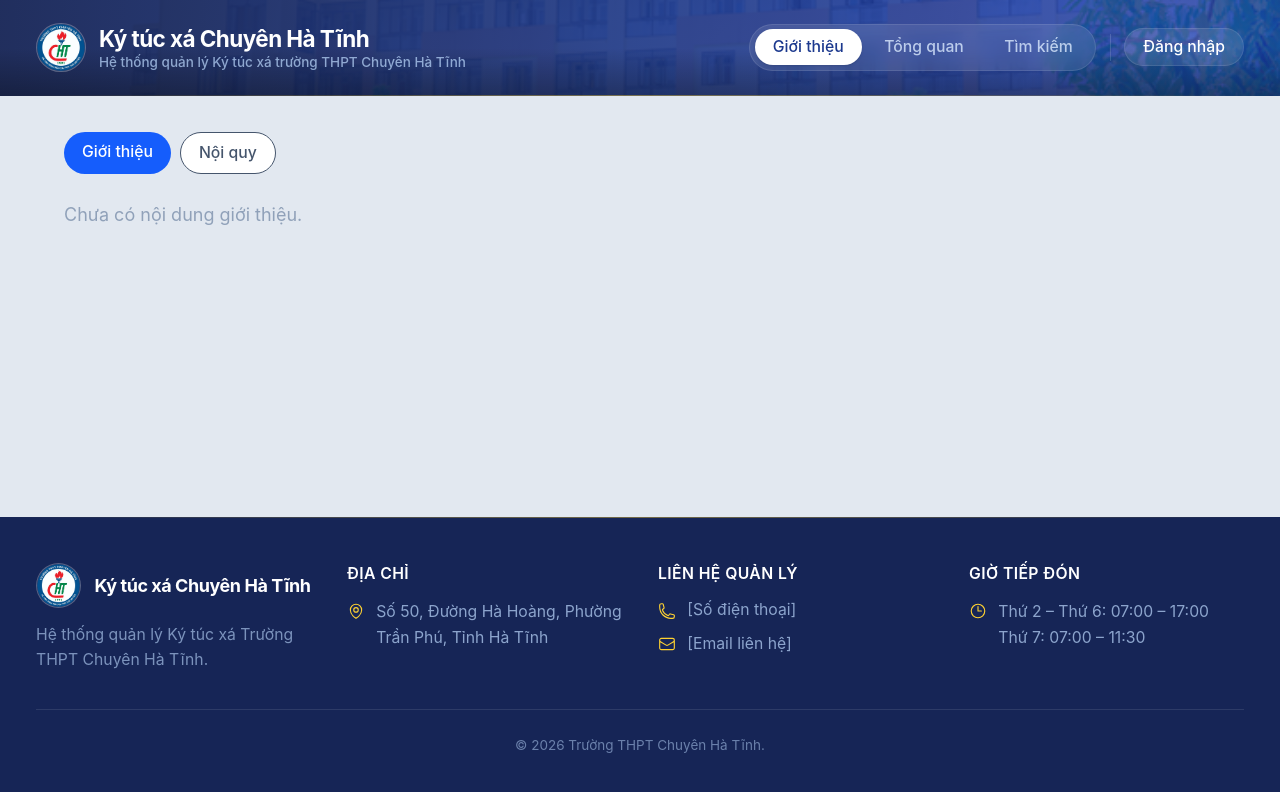
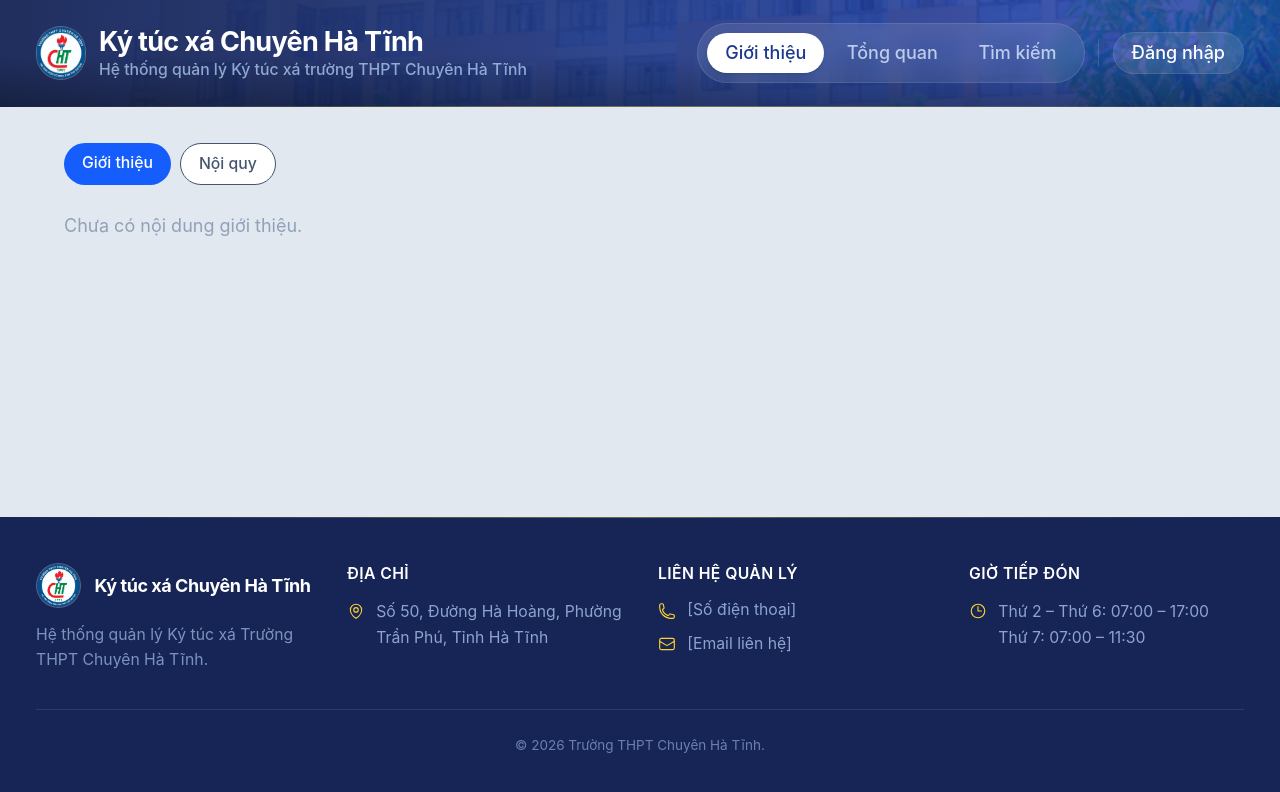
Before and after one commit to anizme/KTX_CHT, a React (Vite) app in the folder dormitory-fe/: page / in a window 1280 px wide. Shown: the top 792 px of the page. Built offline with nearby package versions, Linux system fonts and the light colour scheme; no server answers.

Commit message:
fix: bigger cht

```diff
--- a/dormitory-fe/src/components/Header.tsx
+++ b/dormitory-fe/src/components/Header.tsx
@@ -41,7 +41,7 @@ export default function Header() {
           {/* Logo / tên trường */}
           <Link to="/" className="flex items-center gap-3 group">
 
-            <div className="w-11 h-11 rounded-full overflow-hidden bg-white/10 backdrop-blur-sm border border-white/20 shrink-0">
+            <div className="w-11 h-12 rounded-full overflow-hidden bg-white/10 backdrop-blur-sm border border-white/20 shrink-0">
               <img
                 src={logoImage}
                 alt="CHT Logo"
@@ -49,10 +49,10 @@ export default function Header() {
               />
             </div>
             <div className="leading-tight">
-              <div className="text-white font-bold text-lg sm:text-xl tracking-tight">
+              <div className="text-white font-bold text-lg sm:text-2xl tracking-tight">
                 Ký túc xá Chuyên Hà Tĩnh
               </div>
-              <div className="text-blue-200/70 text-xs font-medium hidden sm:block">
+              <div className="text-blue-200/70 text-sm font-medium hidden sm:block">
                 Hệ thống quản lý Ký túc xá trường THPT Chuyên Hà Tĩnh
               </div>
             </div>
@@ -60,14 +60,14 @@ export default function Header() {
 
           {/* Nav */}
           <div className="flex items-center gap-1.5">
-            <nav className="flex items-center gap-1 bg-white/10 backdrop-blur-sm rounded-full p-1 border border-white/10">
+            <nav className="flex items-center gap-1 bg-white/10 backdrop-blur-sm rounded-full p-2 border border-white/10">
               {navItems.map(item => {
                 const active = item.match(location.pathname);
                 return (
                   <Link
                     key={item.to}
                     to={item.to}
-                    className={`px-4 py-1.5 rounded-full text-sm font-medium transition-all ${
+                    className={`px-4 py-1.5 rounded-full text-base font-medium transition-all ${
                       active
                         ? 'bg-white text-blue-900 shadow-sm'
                         : 'text-blue-100/80 hover:text-white hover:bg-white/10'
@@ -84,14 +84,14 @@ export default function Header() {
             {user ? (
               <button
                 onClick={handleLogout}
-                className="px-4 py-1.5 rounded-full text-sm font-medium text-blue-100/80 hover:text-white hover:bg-white/10 transition-all"
+                className="px-4 py-1.5 rounded-full text-base font-medium text-blue-100/80 hover:text-white hover:bg-white/10 transition-all"
               >
                 Đăng xuất
               </button>
             ) : (
               <Link
                 to="/login"
-                className={`px-4 py-1.5 rounded-full text-sm font-medium transition-all ${
+                className={`px-4 py-1.5 rounded-full text-base font-medium transition-all ${
                   location.pathname === '/login'
                     ? 'bg-amber-400 text-blue-950 shadow-sm'
                     : 'bg-white/10 text-white hover:bg-white/20 border border-white/10'
```
